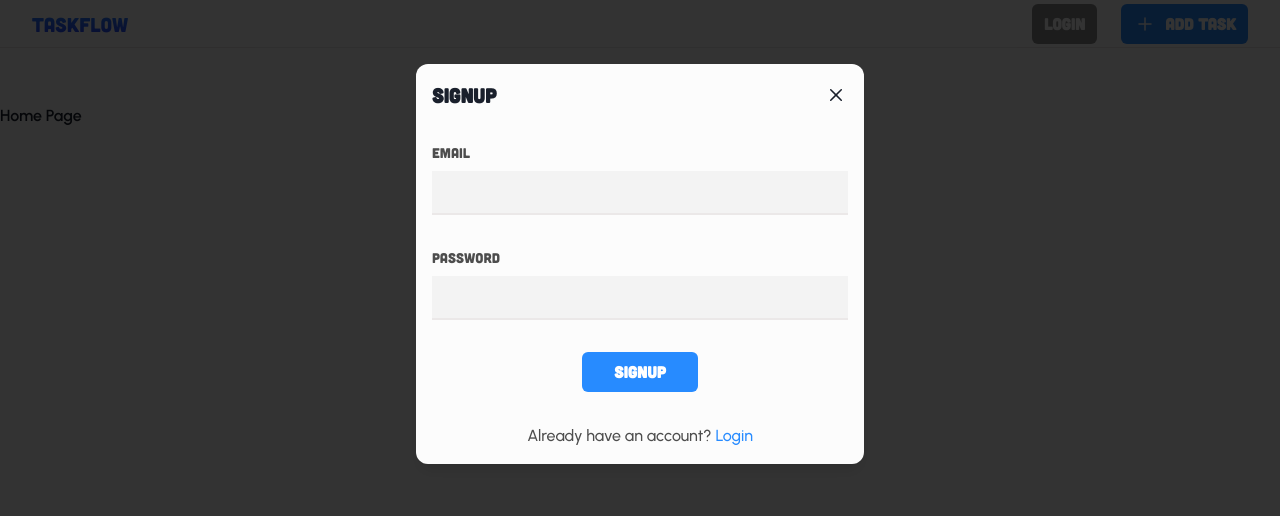
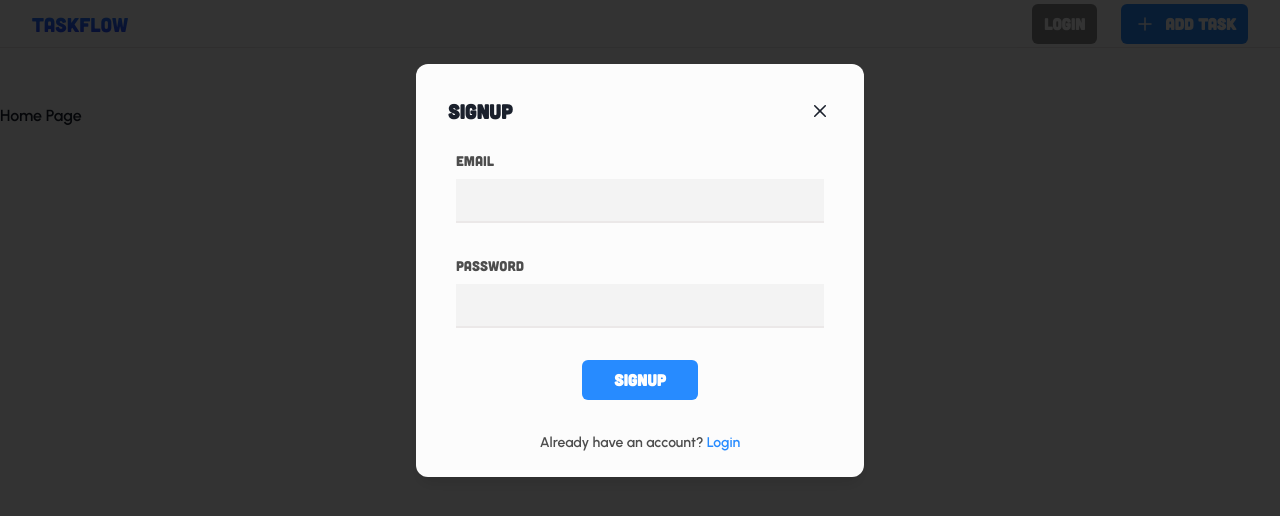
Before and after one commit to AkashSDas/taskflow, a React (Vite) app in the folder front-end/: page / in a window 1280 px wide. Both pictures are taken after a click on the button "Add Task". Shown: the top 516 px of the page. Built offline with nearby package versions, Linux system fonts and the light colour scheme.

Commit message:
rm signup modal and add auth modal

```diff
--- a/front-end/src/components/layout/navbar.jsx
+++ b/front-end/src/components/layout/navbar.jsx
@@ -1,9 +1,21 @@
 import { Button, HStack, Icon, Text, useDisclosure } from "@chakra-ui/react";
 import { chakraTheme, pxToRem } from "../../lib/chakra-ui";
-import SignupModal from "../modal/signup";
+import AuthModal from "../modal/auth";
 
 export default function Navbar() {
   var { isOpen, onClose, onOpen } = useDisclosure();
+
+  function AddTaskButton() {
+    return (
+      <Button onClick={onOpen} variant="primarySolid">
+        <HStack>
+          <AddIcon />
+          <Text>Add Task</Text>
+          <AuthModal isOpen={isOpen} onClose={onClose} form="signup" />
+        </HStack>
+      </Button>
+    );
+  }
 
   return (
     <HStack
@@ -21,18 +33,8 @@ export default function Navbar() {
       </Text>
 
       <HStack gap={pxToRem(24)} justifyContent="flex-end" alignItems="center">
-        {/* Login button */}
         <Button variant="secondarySolid">Login</Button>
-
-        {/* Add task button */}
-        <Button onClick={onOpen} variant="primarySolid">
-          <HStack>
-            <AddIcon />
-            <Text>Add Task</Text>
-          </HStack>
-
-          <SignupModal isOpen={isOpen} onClose={onClose} />
-        </Button>
+        <AddTaskButton />
       </HStack>
     </HStack>
   );
--- /dev/null
+++ b/front-end/src/components/modal/auth.jsx
@@ -0,0 +1,49 @@
+import {
+  Box,
+  Modal,
+  HStack,
+  ModalHeader,
+  ModalCloseButton,
+  ModalBody,
+  ModalContent,
+  ModalOverlay,
+} from "@chakra-ui/react";
+import { pxToRem } from "../../lib/chakra-ui";
+import SignupForm from "../auth/signup";
+
+export default function AuthModal({ isOpen, onClose, form }) {
+  if (["signup", "login"].includes(form) == false) {
+    throw new TypeError(`Invalid form: ${form}`);
+  }
+
+  var heading = form[0].toUpperCase() + form.slice(1);
+
+  function AuthForm() {
+    if (form == "login") return <LoginForm />;
+    return <SignupForm />;
+  }
+
+  return (
+    <Modal isOpen={isOpen} onClose={onClose} closeOnEsc>
+      <ModalOverlay />
+
+      <ModalContent p={pxToRem(16)}>
+        <HStack justifyContent="space-between" alignItems={"center"}>
+          <ModalHeader fontFamily="heading" p={pxToRem(16)}>
+            {heading}
+          </ModalHeader>
+          <ModalCloseButton position="relative" top="unset" />
+        </HStack>
+
+        {/* Modal main content */}
+        <ModalBody>
+          <AuthForm />
+        </ModalBody>
+      </ModalContent>
+    </Modal>
+  );
+}
+
+function LoginForm() {
+  return <Box></Box>;
+}
--- a/front-end/src/components/modal/signup.jsx
+++ /dev/null
@@ -1,114 +0,0 @@
-import {
-  FormControl,
-  FormErrorMessage,
-  FormLabel,
-  HStack,
-  Input,
-  Modal,
-  ModalBody,
-  ModalCloseButton,
-  ModalContent,
-  ModalHeader,
-  ModalOverlay,
-  VStack,
-  Button,
-  Text,
-} from "@chakra-ui/react";
-import { Link } from "react-router-dom";
-import { chakraTheme, pxToRem } from "../../lib/chakra-ui";
-import { useForm } from "react-hook-form";
-import { yupResolver } from "@hookform/resolvers/yup";
-import { signupSchema } from "../../lib/validation";
-
-export default function SignupModal({ isOpen, onClose }) {
-  return (
-    <Modal isOpen={isOpen} onClose={onClose} closeOnEsc>
-      <ModalOverlay />
-
-      <ModalContent>
-        <HStack justifyContent="space-between" alignItems={"center"}>
-          <ModalHeader fontFamily="heading" p={pxToRem(16)}>
-            Signup
-          </ModalHeader>
-          <ModalCloseButton position="relative" top="unset" />
-        </HStack>
-
-        <ModalBody p={pxToRem(16)}>
-          <SignupForm />
-        </ModalBody>
-      </ModalContent>
-    </Modal>
-  );
-}
-
-function SignupForm() {
-  var { reset, register, handleSubmit, formState } = useForm({
-    defaultValues: { email: "", password: "" },
-    resolver: yupResolver(signupSchema),
-  });
-
-  return (
-    <VStack
-      as="form"
-      gap={pxToRem(32)}
-      onSubmit={handleSubmit((data) => console.log(data))}
-    >
-      {/* Email input */}
-      <FormControl isInvalid={formState.errors.email ? true : false}>
-        <FormLabel htmlFor="email">Email</FormLabel>
-        <Input
-          type="email"
-          {...register("email")}
-          borderColor={
-            formState.errors.email
-              ? "red.500"
-              : formState.touchedFields.email
-              ? "green.500"
-              : "#EBE8E8"
-          }
-        />
-        <FormErrorMessage>{formState.errors.email?.message}</FormErrorMessage>
-      </FormControl>
-
-      {/* Password input */}
-      <FormControl isInvalid={formState.errors.password ? true : false}>
-        <FormLabel>Password</FormLabel>
-        <Input
-          type="password"
-          {...register("password")}
-          fontFamily="heading"
-          borderColor={
-            formState.errors.password
-              ? "red.500"
-              : formState.touchedFields.password
-              ? "green.500"
-              : "#EBE8E8"
-          }
-        />
-
-        <FormErrorMessage>
-          {formState.errors.password?.message}
-        </FormErrorMessage>
-      </FormControl>
-
-      {/* Submit button */}
-      <Button
-        variant="primarySolid"
-        type="submit"
-        disabled={formState.isSubmitting}
-        px={pxToRem(32)}
-      >
-        {formState.isSubmitting ? "Loading..." : "Signup"}
-      </Button>
-
-      <Text fontWeight="medium" color={chakraTheme.color.text2}>
-        Already have an account?{" "}
-        <Link>
-          <Text display="inline" color={chakraTheme.color.primary}>
-            Login
-          </Text>
-        </Link>
-      </Text>
-    </VStack>
-  );
-}
```
